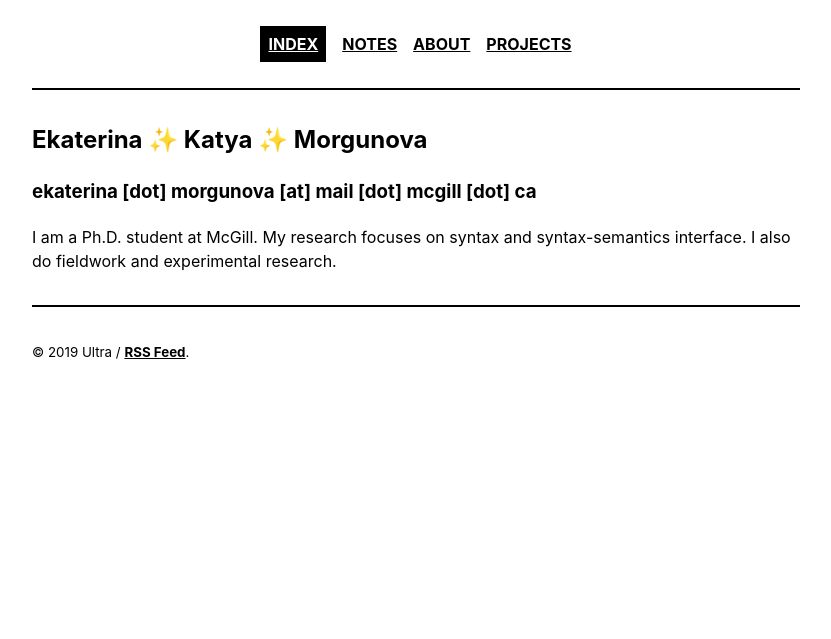
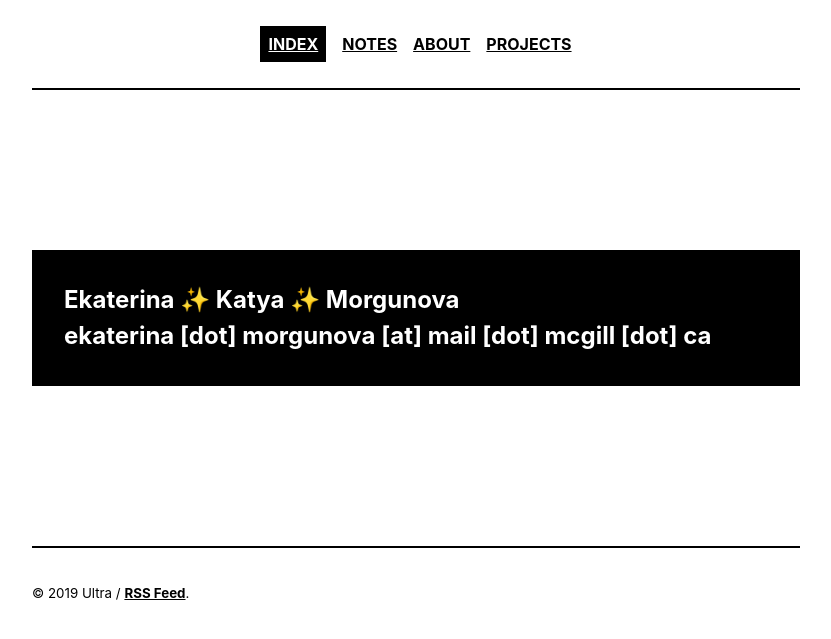
Before and after one commit to morgunova-katya/morgunova-katya.github.io, a Jekyll site: the page built from index.html, in a window 1280 px wide. Shown: the top 639 px of the page, without its empty margins (224-1055 px from the left). Built offline with Jekyll 4.4.1, drawn with Linux system fonts in a browser that asks for light colours; the list of posts is cut into pages by our own code.

Commit message:
Update index.html

```diff
--- a/index.html
+++ b/index.html
@@ -4,7 +4,5 @@ title: Index
 ---
 
   <article class="post index" role="article">
-  <h2>Ekaterina &#10024; Katya &#10024; Morgunova</h2>
-  <h3>ekaterina [dot] morgunova [at] mail [dot] mcgill [dot] ca</h3>
-  <p>I am a Ph.D. student at McGill. My research focuses on syntax and syntax-semantics interface. I also do fieldwork and experimental research.</p>
+  <h1 class="post-title">Ekaterina &#10024; Katya &#10024; Morgunova <br> ekaterina [dot] morgunova [at] mail [dot] mcgill [dot] ca </h1>
   </article>
```
